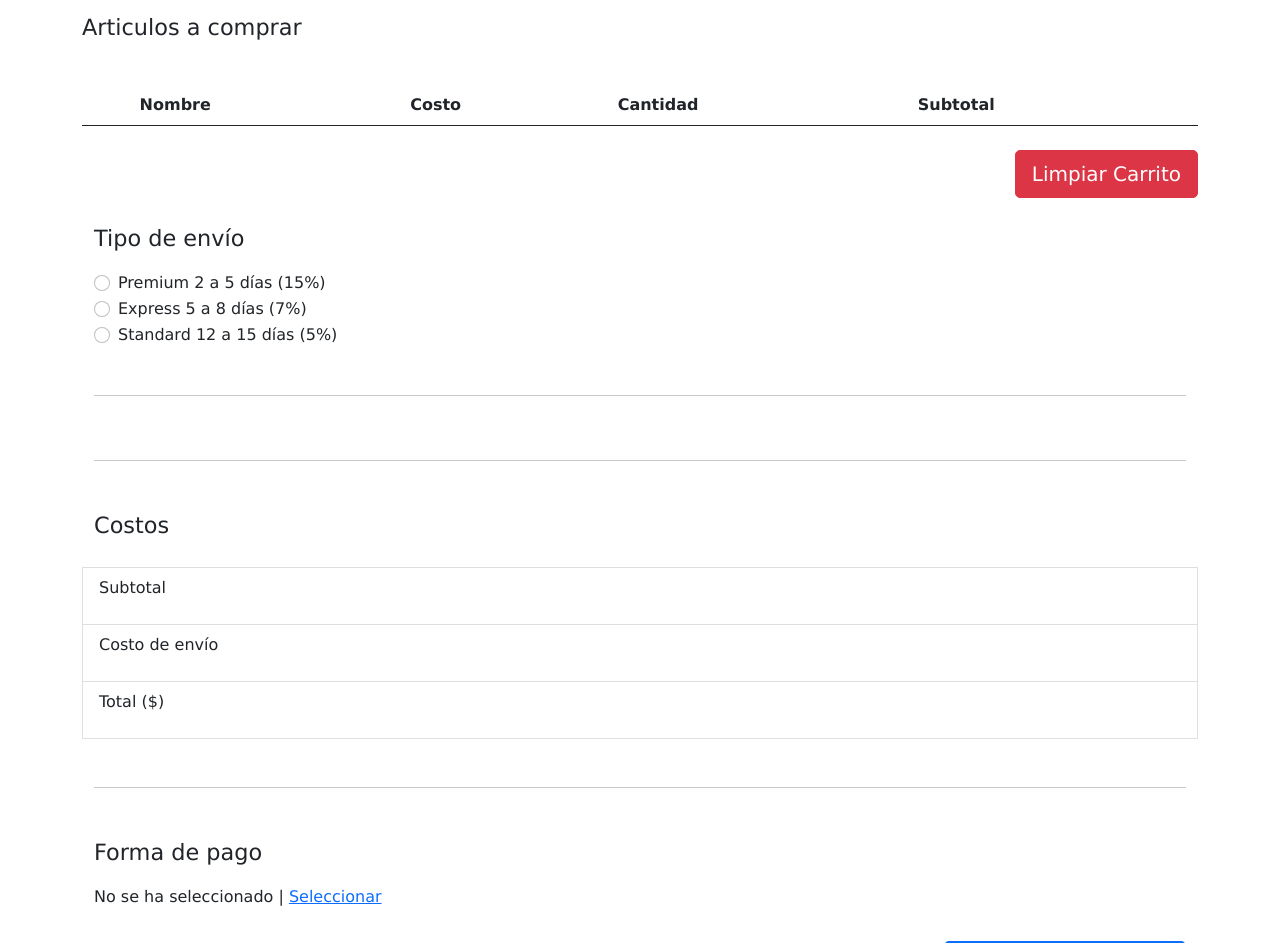
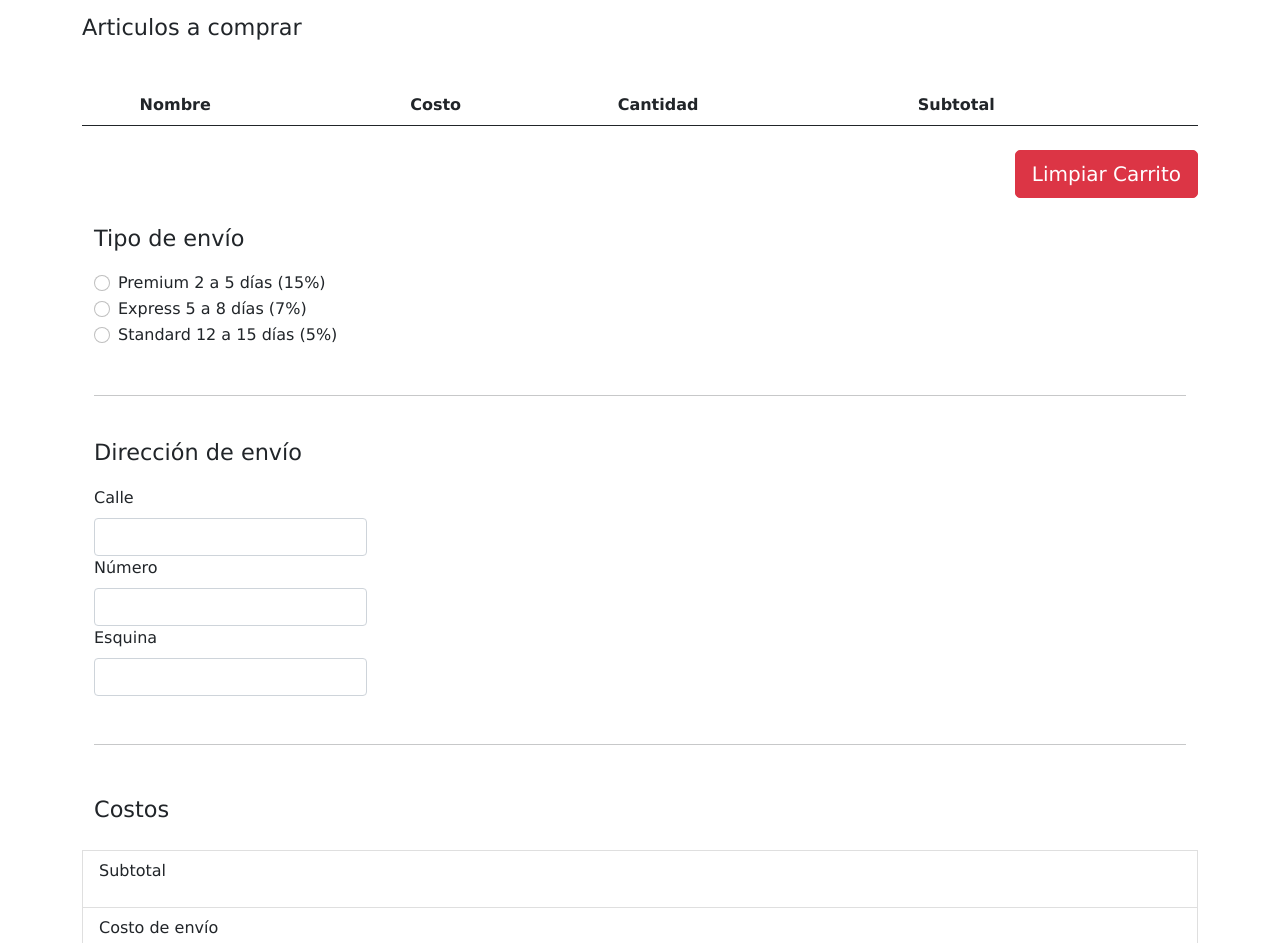
Before and after one commit to maxipz/proyecto-jap, a plain HTML site: page cart.html in a window 1280 px wide. Shown: the part 157-1100 px from the top of the page. Drawn offline with Linux system fonts and the light colour scheme; no server answers; sample sign-in values are in the browser's storage.

Commit message:
Entrega 6 Completada
a

```diff
--- a/cart.html
+++ b/cart.html
@@ -104,7 +104,7 @@
       <hr class="mt-5">
     </div>
 
-    <form class="row needs-validation d-none" novalidate>
+    <form class="row needs-validation" novalidate>
       <p class="payTitle mt-4">Dirección de envío</p>
       <div class="d-flex flex-column">
         <div class="col-3">
```
